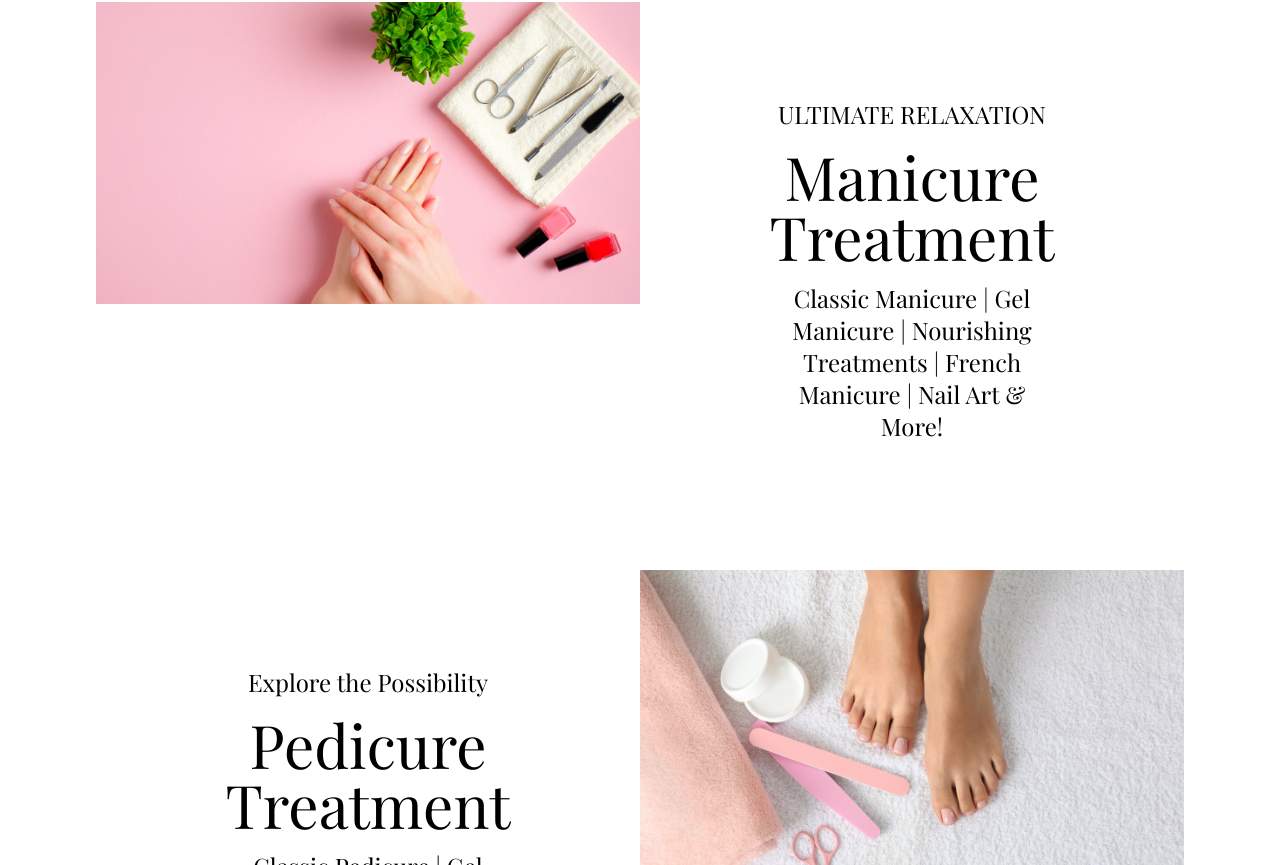
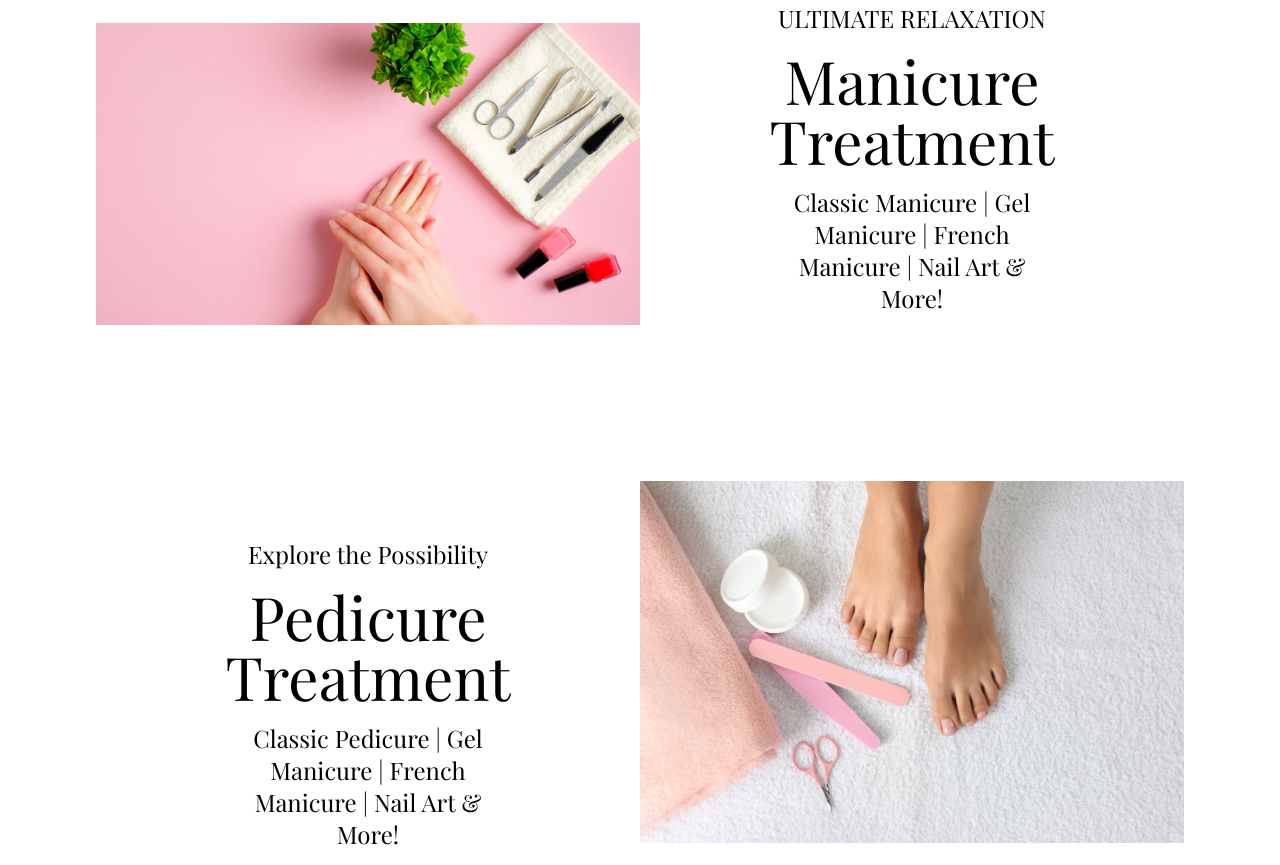
Before and after one commit to davidhuang20/unique-nail-spa, a Next.js app: page / in a window 1280 px wide. Shown: the part 895-1760 px from the top of the page. Built offline with nearby package versions, Linux system fonts and the light colour scheme.

Commit message:
minor css fix

```diff
--- a/app/page.tsx
+++ b/app/page.tsx
@@ -30,7 +30,7 @@ const Page = () => {
           </div>
         </div>
       </section>
-      <section className='flex flex-col md:flex-row justify-between pb-24 px-6 sm:px-24'>
+      <section className='flex flex-col md:flex-row justify-between items-center pb-24 px-6 sm:px-24'>
         <div className='md:w-1/2'>
           <Image
             width={800}
@@ -39,20 +39,20 @@ const Page = () => {
             alt="manicure"
           />
         </div>
-        <div className='flex flex-col justify-center items-center text-center md:w-1/2 py-8 pt-24 md:px-4'>
+        <div className='flex flex-col justify-center items-center text-center md:w-1/2 pt-24 sm:pt-0 py-8 md:px-4'>
           <h3 className='text-xl md:text-xl lg:text-lg xl:text-2xl'>
             ULTIMATE RELAXATION
           </h3>
           <h1 className='text-4xl md:text-4xl lg:text-4xl xl:text-6xl py-4 '>
             Manicure Treatment
           </h1>
-          <div className='text-xl lg:text-xl xl:text-2xl w-full lg:w-1/2 text-center'>
-            Classic Manicure | Gel Manicure | Nourishing Treatments | French Manicure | Nail Art & More!
+          <div className='text-base lg:text-xl xl:text-2xl w-full lg:w-1/2 text-center'>
+            Classic Manicure | Gel Manicure | French Manicure | Nail Art & More!
           </div>
         </div>
       </section>
 
-      <section className='flex flex-col md:flex-row  justify-between pb-24 px-6 sm:px-24'>
+      <section className='flex flex-col md:flex-row  justify-between items-center pb-24 px-6 sm:px-24'>
         <div className='md:hidden md:w-1/2'>
           <Image
             width={800}
```
